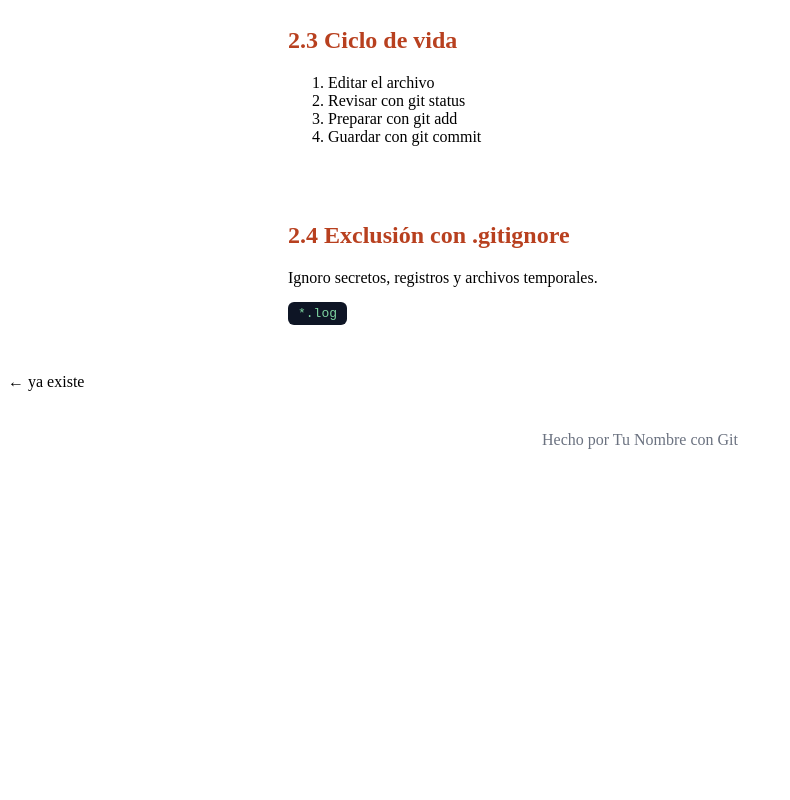
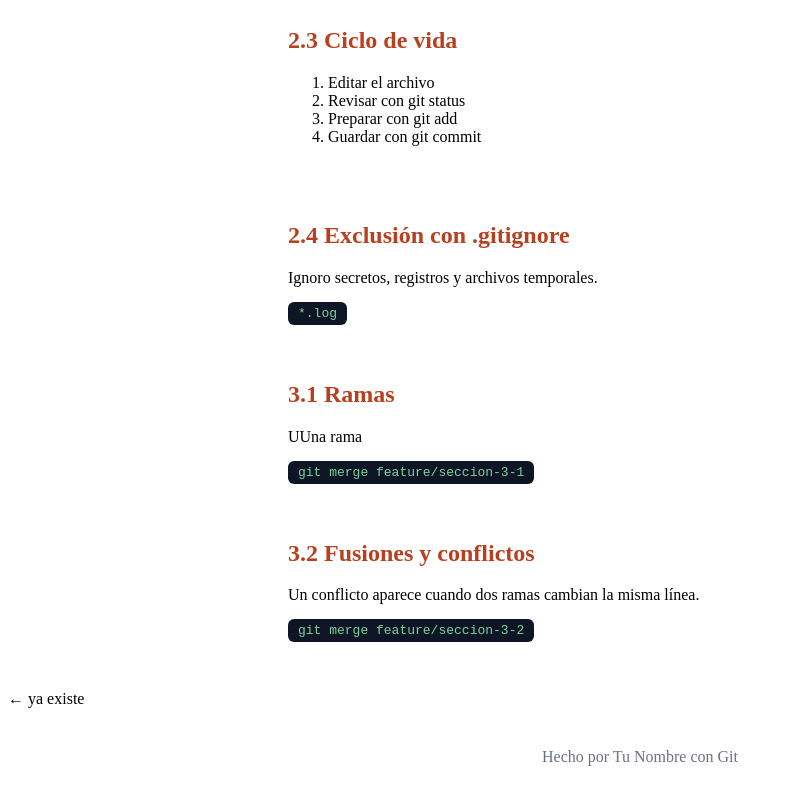
Before and after one commit to Jessy57/aprendiendo-clase-2, a plain HTML site: page index.html in a window 1280 px wide. Shown: the part 520-1320 px from the top of the page, without its empty margins (0-790 px from the left). Before the commit the page ends 1017 px from the top, so only its background shows below. Drawn offline with Linux system fonts and the light colour scheme.

Commit message:
cambia definificion  de rama en main

```diff
--- a/index.html
+++ b/index.html
@@ -38,6 +38,17 @@
             <p>Ignoro secretos, registros y archivos temporales.</p>
             <code>*.log</code>
         </section>
+        <section>
+            <h2>3.1 Ramas</h2>
+            <p>UUna rama</p>
+            <code>git merge feature/seccion-3-1</code>
+
+        </section>
+        <section>
+            <h2>3.2 Fusiones y conflictos</h2>
+            <p>Un conflicto aparece cuando dos ramas cambian la misma línea.</p>
+            <code>git merge feature/seccion-3-2</code>
+        </section>
     </main> ← ya existe
     <footer>
         <p>Hecho por Tu Nombre con Git</p>
```
